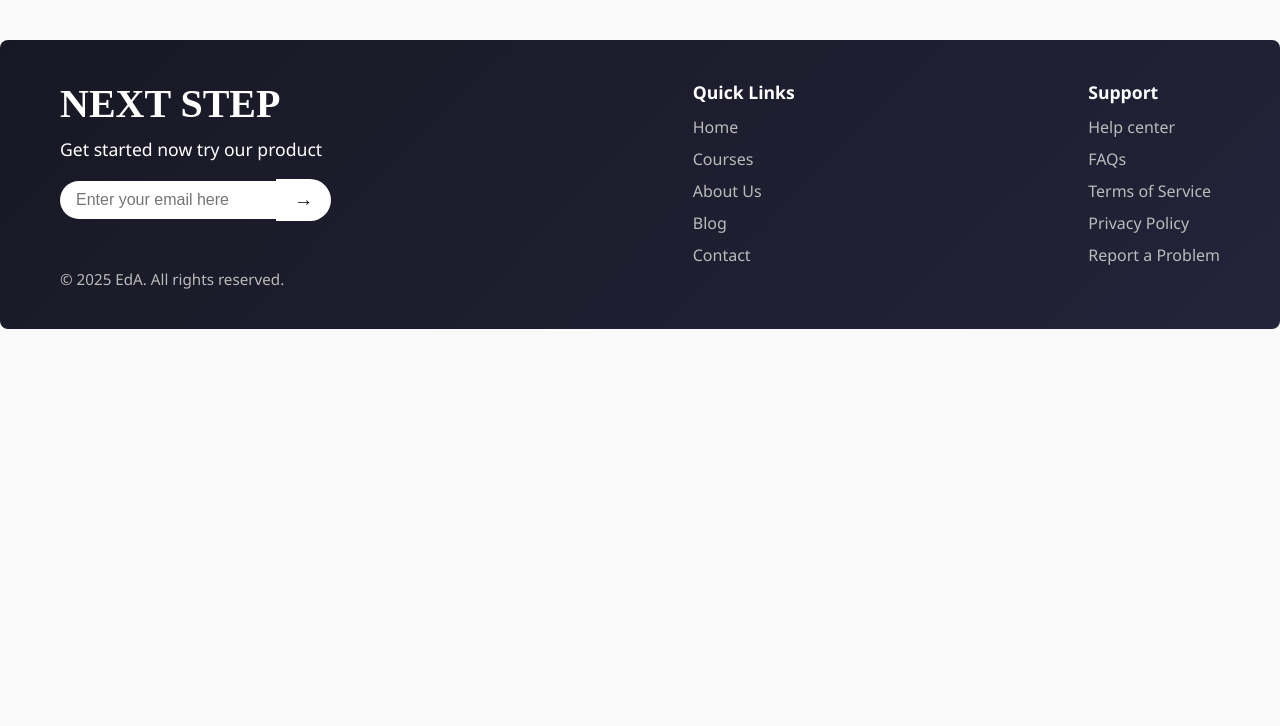
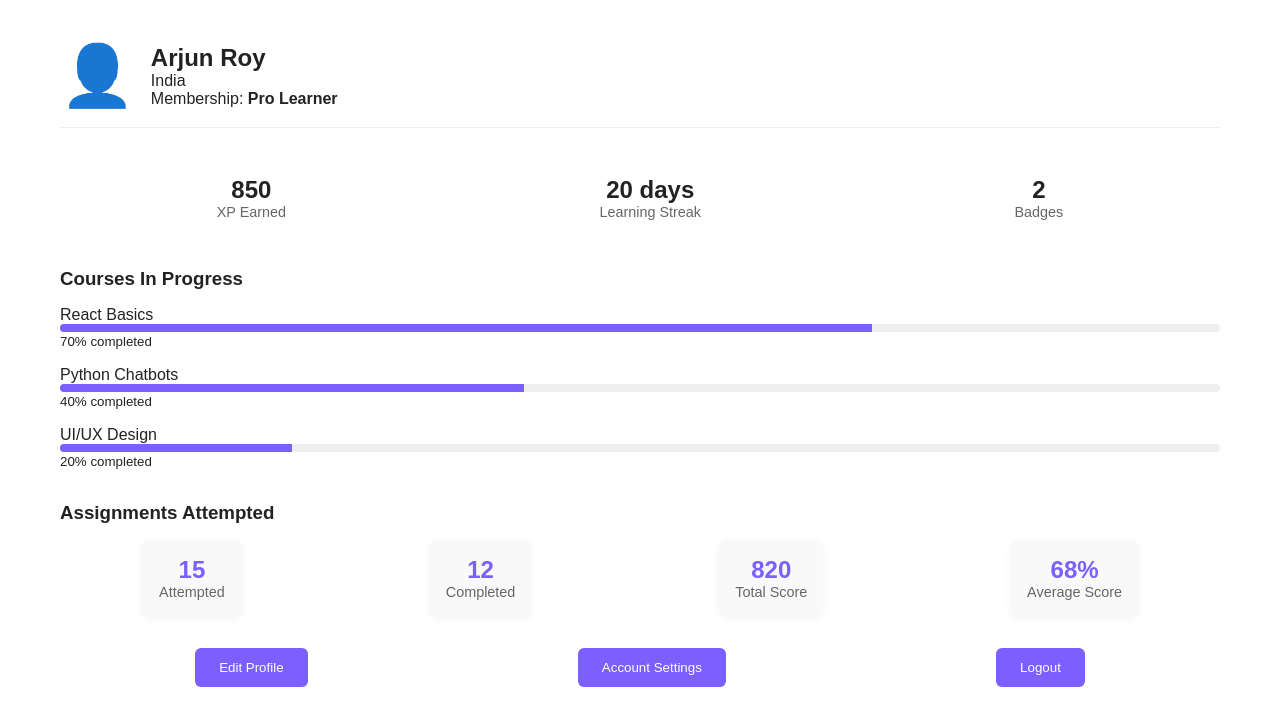
Before and after one commit to ChallaSravanReddy/EASYLEARN, a React (Vite) app: page /Profile in a window 1280 px wide. Shown: the top 726 px of the page. Built offline with nearby package versions, Linux system fonts and the light colour scheme.

Commit message:
profile page updated

```diff
--- a/src/App.jsx
+++ b/src/App.jsx
@@ -65,6 +65,7 @@ import Footer from "./components/Footer";
 
 // Pages
 import LandingPage from "./components/LandingPage";
+import Profile from "./components/Profile";
 import LoginPage from "./components/LoginPage";
 import RegisterPage from "./components/RegisterPage";
 import Dashboard from "./components/Dashboard";
@@ -79,6 +80,7 @@ function App() {
       <div className={styles.app}>
         {/* <Navbar /> */}
         <Routes>
+          <Route path="/Profile" element={<Profile />} />
           <Route path="/" element={<LandingPage />} />
           <Route path="/login" element={<LoginPage />} />
           <Route path="/register" element={<RegisterPage />} />
--- a/src/components/Navbar.jsx
+++ b/src/components/Navbar.jsx
@@ -1,9 +1,11 @@
 import React from "react";
-import { Link } from "react-router-dom";
+import { Link, useNavigate } from "react-router-dom";
 import styles from "../styles/Navbar.module.css";
-import userImg from "../assets/user.png";
+import userImg from "../assets/user.jpg";
 
 export default function Navbar() {
+  const navigate = useNavigate();
+
   return (
     <nav className={styles.navbar}>
       <div className={styles.left}>
@@ -20,7 +22,13 @@ export default function Navbar() {
         <a href="#" className={styles.link}>Dashboard</a>
         <a href="#" className={styles.link}>My Courses</a>
         <span className={styles.notification}>🔔</span>
-        <span className={styles.avatar} role="img" aria-label="user">👤</span>
+        <img
+          src={userImg}
+          alt="user"
+          className={styles.avatar}
+          onClick={() => navigate("/profile")}
+          style={{ cursor: "pointer" }}
+        />
         <Link to="/login">
           <button className={styles.loginBtn}>Login</button>
         </Link>
--- /dev/null
+++ b/src/components/Profile.jsx
@@ -0,0 +1,190 @@
+// import React from "react";
+// import { useNavigate } from "react-router-dom";
+// import styles from "../styles/Profile.module.css";
+
+// const Profile = () => {
+//   const navigate = useNavigate();
+
+//   const user = {
+//     name: "Arjun Roy",
+//     location: "India",
+//     membership: "Pro Learner",
+//     xp: 850,
+//     streak: 20,
+//     courses: [
+//       { title: "React Basics", progress: 70 },
+//       { title: "Python Chatbots", progress: 40 },
+//       { title: "UI/UX Design", progress: 20 },
+//     ],
+//     badges: ["🏅 Top Learner", "📚 Consistent Coder"],
+//   };
+
+//   return (
+//     <div className={styles.profile}>
+//       {/* Header Section */}
+//       <div className={styles.header}>
+//         <span className={styles.avatar}>👤</span>
+//         <div className={styles.userInfo}>
+//           <h2>{user.name}</h2>
+//           <p>{user.location}</p>
+//           <p>Membership: <strong>{user.membership}</strong></p>
+//         </div>
+//         <button className={styles.editBtn}>Edit Profile</button>
+//       </div>
+
+//       {/* Learning Overview */}
+//       <div className={styles.overview}>
+//         <div className={styles.stat}>
+//           <h3>{user.xp}</h3>
+//           <p>XP Earned</p>
+//         </div>
+//         <div className={styles.stat}>
+//           <h3>{user.streak} days</h3>
+//           <p>Learning Streak</p>
+//         </div>
+//         <div className={styles.stat}>
+//           <h3>{user.badges.length}</h3>
+//           <p>Badges</p>
+//         </div>
+//       </div>
+
+//       {/* Courses Progress */}
+//       <div className={styles.courses}>
+//         <h3>Courses In Progress</h3>
+//         {user.courses.map((course, index) => (
+//           <div key={index} className={styles.course}>
+//             <p>{course.title}</p>
+//             <div className={styles.progressBar}>
+//               <div style={{ width: `${course.progress}%` }}></div>
+//             </div>
+//             <small>{course.progress}% completed</small>
+//           </div>
+//         ))}
+//       </div>
+
+//       {/* Why Learn Here */}
+//       <div className={styles.features}>
+//         <h3>Why Learn Here?</h3>
+//         <ul>
+//           <li>Interactive lessons with instant feedback</li>
+//           <li>Track progress with XP and badges</li>
+//           <li>Collaborate and learn from peers</li>
+//           <li>Build skills ready for real projects</li>
+//         </ul>
+//       </div>
+
+//       {/* Actions */}
+//       <div className={styles.actions}>
+//         <button>Edit Profile</button>
+//         <button>Account Settings</button>
+//         <button onClick={() => navigate("/login")}>Logout</button>
+//       </div>
+//     </div>
+//   );
+// };
+
+// export default Profile;
+import React from "react";
+import { useNavigate } from "react-router-dom";
+import styles from "../styles/Profile.module.css";
+
+const Profile = () => {
+  const navigate = useNavigate();
+
+  const user = {
+    name: "Arjun Roy",
+    location: "India",
+    membership: "Pro Learner",
+    xp: 850,
+    streak: 20,
+    courses: [
+      { title: "React Basics", progress: 70 },
+      { title: "Python Chatbots", progress: 40 },
+      { title: "UI/UX Design", progress: 20 },
+    ],
+    badges: ["🏅 Top Learner", "📚 Consistent Coder"],
+    assignments: {
+      attempted: 15,
+      completed: 12,
+      totalScore: 820,
+      averageScore: 68,
+    },
+  };
+
+  return (
+    <div className={styles.profile}>
+      {/* Header Section */}
+      <div className={styles.header}>
+        <span className={styles.avatar}>👤</span>
+        <div className={styles.userInfo}>
+          <h2>{user.name}</h2>
+          <p>{user.location}</p>
+          <p>Membership: <strong>{user.membership}</strong></p>
+        </div>
+        {/* <button className={styles.editBtn}>Edit Profile</button> */}
+      </div>
+
+      {/* Learning Overview */}
+      <div className={styles.overview}>
+        <div className={styles.stat}>
+          <h3>{user.xp}</h3>
+          <p>XP Earned</p>
+        </div>
+        <div className={styles.stat}>
+          <h3>{user.streak} days</h3>
+          <p>Learning Streak</p>
+        </div>
+        <div className={styles.stat}>
+          <h3>{user.badges.length}</h3>
+          <p>Badges</p>
+        </div>
+      </div>
+
+      {/* Courses Progress */}
+      <div className={styles.courses}>
+        <h3>Courses In Progress</h3>
+        {user.courses.map((course, index) => (
+          <div key={index} className={styles.course}>
+            <p>{course.title}</p>
+            <div className={styles.progressBar}>
+              <div style={{ width: `${course.progress}%` }}></div>
+            </div>
+            <small>{course.progress}% completed</small>
+          </div>
+        ))}
+      </div>
+
+      {/* Assignments Section */}
+      <div className={styles.assignments}>
+        <h3>Assignments Attempted</h3>
+        <div className={styles.assignmentStats}>
+          <div>
+            <h4>{user.assignments.attempted}</h4>
+            <p>Attempted</p>
+          </div>
+          <div>
+            <h4>{user.assignments.completed}</h4>
+            <p>Completed</p>
+          </div>
+          <div>
+            <h4>{user.assignments.totalScore}</h4>
+            <p>Total Score</p>
+          </div>
+          <div>
+            <h4>{user.assignments.averageScore}%</h4>
+            <p>Average Score</p>
+          </div>
+        </div>
+      </div>
+
+      {/* Actions */}
+      <div className={styles.actions}>
+        <button>Edit Profile</button>
+        <button>Account Settings</button>
+        <button onClick={() => navigate("/login")}>Logout</button>
+      </div>
+    </div>
+  );
+};
+
+export default Profile;
--- a/src/styles/HeroSection.module.css
+++ b/src/styles/HeroSection.module.css
@@ -220,9 +220,9 @@
   max-width: 340px;
   border-radius: 12px;
   box-shadow: 0 2px 12px rgba(32,32,32,0.10);
-  transition: transform 3s ease;
+  /* transition: transform 3s ease; */
 }
 
 .bannerImage:hover {
-  transform: scale(3.05);
+  /* transform: scale(3.05); */
 }
--- /dev/null
+++ b/src/styles/Profile.module.css
@@ -0,0 +1,209 @@
+body, html {
+  margin: 0;
+  padding: 0;
+  height: 100%;
+  font-family: Arial, sans-serif;
+  background: #f5f5f5;
+}
+
+.profile-container {
+  display: flex;
+  justify-content: center;
+  align-items: center;
+  height: 100vh; /* Full viewport height */
+  padding: 0;
+}
+
+.profile {
+  width: 100vw;           /* Full viewport width */
+  height: 100vh;          /* Full viewport height */
+  margin: 0;
+  padding: 40px 60px;
+  background: #fff;
+  border-radius: 0;
+  box-shadow: none;
+  font-family: Arial, sans-serif;
+  animation: fadeIn 0.8s ease forwards;
+  overflow-y: auto;
+}
+
+.header {
+  display: flex;
+  align-items: center;
+  gap: 1rem;
+  border-bottom: 1px solid #eee;
+  padding-bottom: 1rem;
+}
+
+.avatar {
+  font-size: 60px;
+  transition: transform 0.3s ease;
+}
+
+.avatar:hover {
+  transform: scale(1.1);
+}
+
+.userInfo h2 {
+  margin: 0;
+}
+
+.editBtn {
+  margin-left: auto;
+  padding: 0.5rem 1rem;
+  background: #7b5fff;
+  color: white;
+  border: none;
+  border-radius: 6px;
+  cursor: pointer;
+  transition: background 0.3s, transform 0.3s;
+}
+
+.editBtn:hover {
+  background: #5a3fcc;
+  transform: scale(1.05);
+}
+
+.overview {
+  display: flex;
+  justify-content: space-around;
+  margin: 2rem 0;
+  flex-wrap: wrap;
+}
+
+.stat {
+  text-align: center;
+  margin: 1rem;
+  transition: transform 0.3s ease;
+}
+
+.stat:hover {
+  transform: translateY(-5px);
+}
+
+.stat h3 {
+  margin: 0;
+  font-size: 1.5rem;
+}
+
+.stat p {
+  color: #666;
+  font-size: 0.9rem;
+}
+
+.courses {
+  margin-bottom: 2rem;
+}
+
+.courses h3 {
+  margin-bottom: 1rem;
+}
+
+.course {
+  margin-bottom: 1rem;
+  transition: transform 0.3s ease;
+}
+
+.course:hover {
+  transform: translateX(5px);
+}
+
+.progressBar {
+  background: #eee;
+  height: 8px;
+  border-radius: 4px;
+  overflow: hidden;
+}
+
+.progressBar div {
+  height: 100%;
+  background: #7b5fff;
+  transition: width 0.5s ease-in-out;
+}
+
+.features h3 {
+  margin-bottom: 1rem;
+}
+
+.features ul {
+  padding-left: 1.5rem;
+  color: #555;
+}
+
+.actions {
+  display: flex;
+  justify-content: space-around;
+  margin-top: 2rem;
+}
+
+.actions button {
+  background: #7b5fff;
+  color: white;
+  border: none;
+  padding: 0.75rem 1.5rem;
+  border-radius: 6px;
+  cursor: pointer;
+  transition: background 0.2s ease, transform 0.2s ease;
+}
+
+.actions button:hover {
+  background: #5a3fcc;
+  transform: scale(1.05);
+}
+
+/* Fade-in Animation */
+@keyframes fadeIn {
+  from {
+    opacity: 0;
+    transform: translateY(20px);
+  }
+  to {
+    opacity: 1;
+    transform: translateY(0);
+  }
+
+}
+.assignments {
+  margin-bottom: 2rem;
+}
+
+.assignments h3 {
+  margin-bottom: 1rem;
+}
+
+.assignmentStats {
+  display: flex;
+  justify-content: space-around;
+  text-align: center;
+  flex-wrap: wrap;
+  gap: 1.5rem;
+}
+
+.assignmentStats div {
+  background: #f9f9f9;
+  padding: 1rem;
+  border-radius: 8px;
+  min-width: 100px;
+  box-shadow: 0 2px 8px rgba(0,0,0,0.05);
+  transition: transform 0.3s ease;
+}
+
+.assignmentStats div:hover {
+  transform: translateY(-5px);
+}
+
+.assignmentStats h4 {
+  margin: 0;
+  font-size: 1.5rem;
+  color: #7b5fff;
+}
+
+.assignmentStats p {
+  margin: 0;
+  font-size: 0.9rem;
+  color: #666;
+}
+
+
+
+/* Remove responsive adjustments */
```
Also changed, not shown: src/assets/user.jpg (added).
